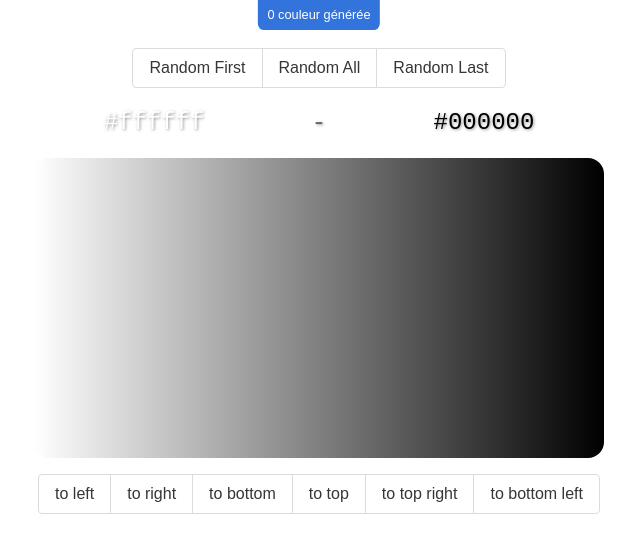
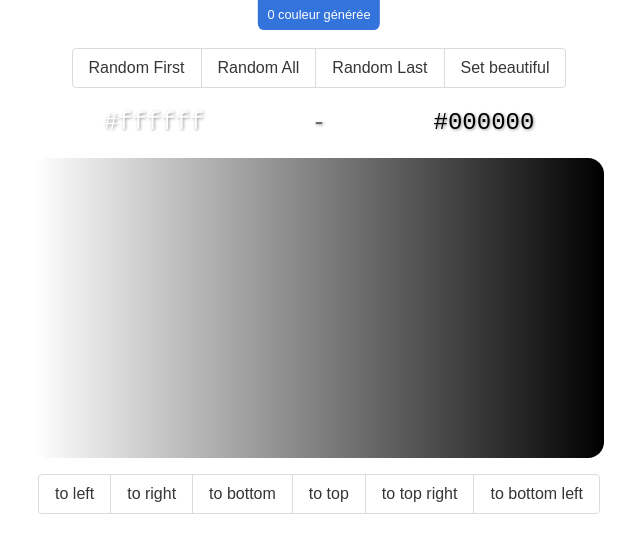
Before and after one commit to AgathePons/react_08_, a JavaScript app: page / in a window 1280 px wide. Shown: the top 552 px of the page, without its empty margins (321-961 px from the left). Built offline with nearby package versions, Linux system fonts and the light colour scheme.

Commit message:
add set beautiful button

```diff
--- a/src/containers/ColorButtons.js
+++ b/src/containers/ColorButtons.js
@@ -35,6 +35,13 @@ function ColorButtons() {
             dispatch(actionSetLastColor(randomHexColor()));
           },
         },
+        {
+          name: 'Set beautiful',
+          onClick: () => {
+            dispatch(actionSetFirstColor('#f0f'));
+            dispatch(actionSetLastColor('#0f0'));
+          },
+        },
       ]}
     />
   );
```
